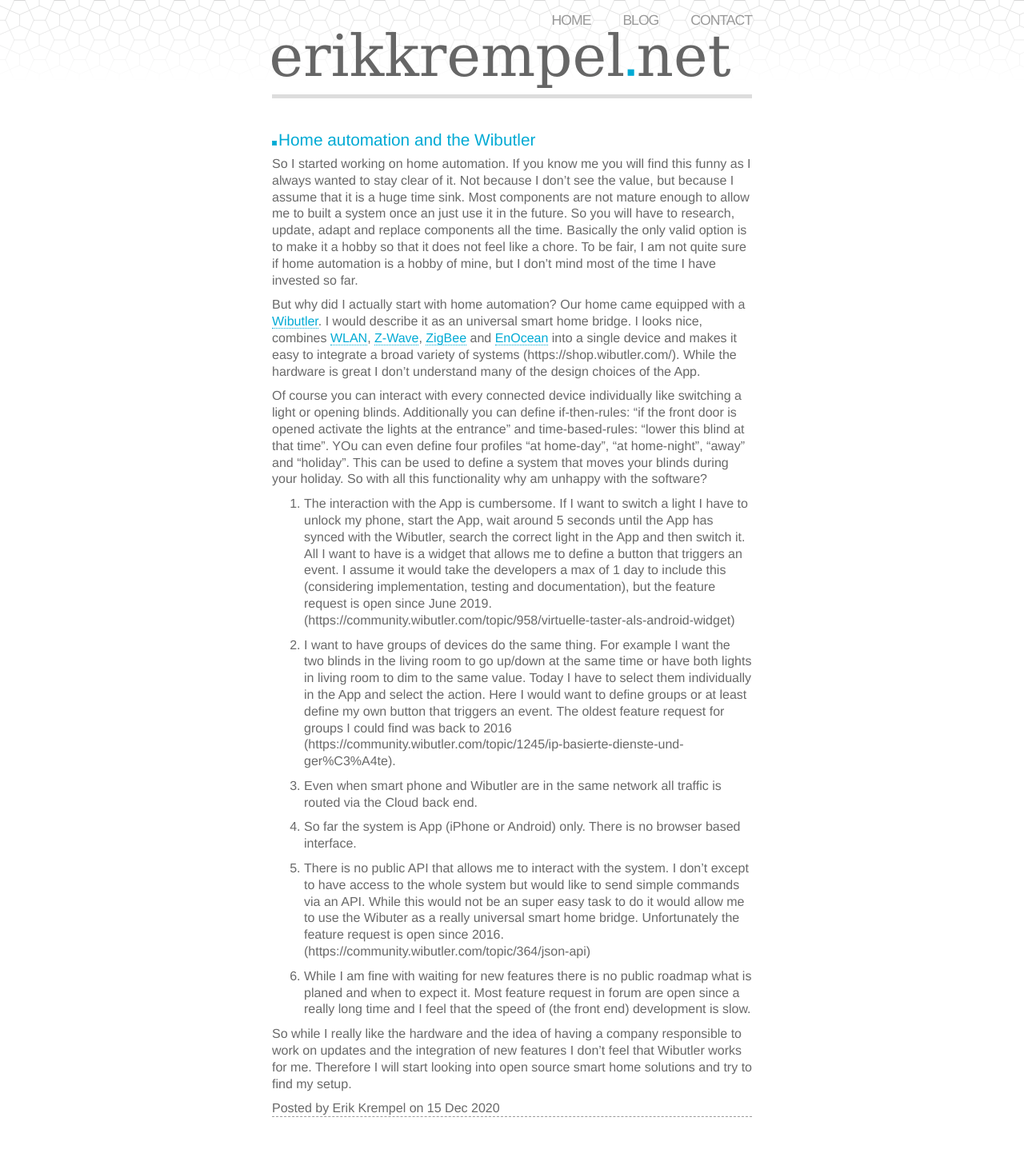
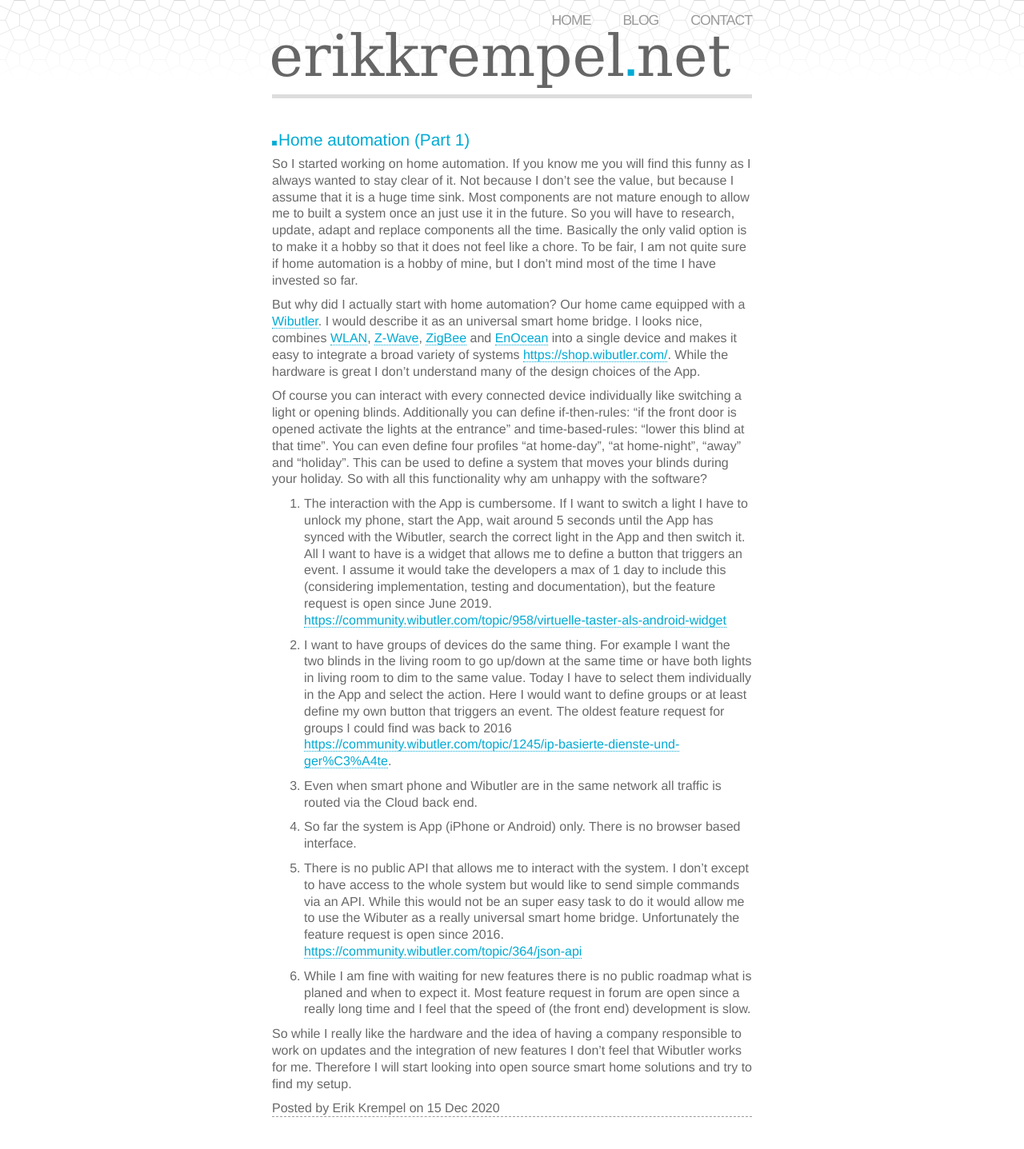
Before and after one commit to ekrempel/ekrempel.github.io, a Jekyll site: the page built from _posts/2020-12-15-homeAutomation.md, in a window 1280 px wide. Shown: the whole page at 80% size. Built offline with Jekyll 4.4.1, drawn with Linux system fonts in a browser that asks for light colours.

Commit message:
fixed some typos

```diff
--- a/_layouts/default.html
+++ b/_layouts/default.html
@@ -2,7 +2,7 @@
 <html xmlns="http://www.w3.org/1999/xhtml" xml:lang="en" lang="en">
 <head>
     <meta http-equiv="Content-Type" content="text/html; charset=utf-8" />
-    <meta name="description" content="erikkrempel.net is the private website from Erik Krempel" />
+    <meta name="description" content="erikkrempel.net is the private website of Erik Krempel" />
     <meta name="keywords" content="Erik Krempel" />
 
     <link rel="stylesheet" type="text/css" href="/css/styles.css" media="screen" title="style (screen)" />
--- a/_posts/2020-12-15-homeAutomation.md
+++ b/_posts/2020-12-15-homeAutomation.md
@@ -1,23 +1,23 @@
 ---
 layout: post
-title: Home automation and the Wibutler
+title: Home automation (Part 1)
 ---
 
 So I started working on home automation. If you know me you will find this funny as I always wanted to stay clear of it. Not because I don't see the value, but because I assume that it is a huge time sink. Most components are not mature enough to allow me to built a system once an just use it in the future. So you will have to research, update, adapt and replace components all the time. Basically the only valid option is to make it a hobby so that it does not feel like a chore. To be fair, I am not quite sure if home automation is a hobby of mine, but I don't mind most of the time I have invested so far.
 
-But why did I actually start with home automation? Our home came equipped with a [Wibutler](https://www2.wibutler.com/). I would describe it as an universal smart home bridge. I looks nice, combines [WLAN](https://en.wikipedia.org/wiki/Wireless_LAN), [Z-Wave](https://en.wikipedia.org/wiki/Z-Wave), [ZigBee](https://en.wikipedia.org/wiki/Zigbee) and [EnOcean](https://en.wikipedia.org/wiki/EnOcean) into a single device and makes it easy to integrate a broad variety of systems (https://shop.wibutler.com/). While the hardware is great I don't understand many of the design choices of the App.
+But why did I actually start with home automation? Our home came equipped with a [Wibutler](https://www2.wibutler.com/). I would describe it as an universal smart home bridge. I looks nice, combines [WLAN](https://en.wikipedia.org/wiki/Wireless_LAN), [Z-Wave](https://en.wikipedia.org/wiki/Z-Wave), [ZigBee](https://en.wikipedia.org/wiki/Zigbee) and [EnOcean](https://en.wikipedia.org/wiki/EnOcean) into a single device and makes it easy to integrate a broad variety of systems <https://shop.wibutler.com/>. While the hardware is great I don't understand many of the design choices of the App.
 
-Of course you can interact with every connected device individually like switching a light or opening blinds. Additionally you can define if-then-rules: "if the front door is opened activate the lights at the entrance" and time-based-rules: "lower this blind at that time". YOu can even define four profiles "at home-day", "at home-night", "away" and "holiday". This can be used to define a system that moves your blinds during your holiday. So with all this functionality why am unhappy with the software?
+Of course you can interact with every connected device individually like switching a light or opening blinds. Additionally you can define if-then-rules: "if the front door is opened activate the lights at the entrance" and time-based-rules: "lower this blind at that time". You can even define four profiles "at home-day", "at home-night", "away" and "holiday". This can be used to define a system that moves your blinds during your holiday. So with all this functionality why am unhappy with the software?
 
-1. The interaction with the App is cumbersome. If I want to switch a light I have to unlock my phone, start the App, wait around 5 seconds until the App has synced with the Wibutler, search the correct light in the App and then switch it. All I want to have is a widget that allows me to define a button that triggers an event. I assume it would take the developers a max of 1 day to include this (considering implementation, testing and documentation), but the feature request is open since June 2019. (https://community.wibutler.com/topic/958/virtuelle-taster-als-android-widget)
+1. The interaction with the App is cumbersome. If I want to switch a light I have to unlock my phone, start the App, wait around 5 seconds until the App has synced with the Wibutler, search the correct light in the App and then switch it. All I want to have is a widget that allows me to define a button that triggers an event. I assume it would take the developers a max of 1 day to include this (considering implementation, testing and documentation), but the feature request is open since June 2019. <https://community.wibutler.com/topic/958/virtuelle-taster-als-android-widget>
 
-2. I want to have groups of devices do the same thing. For example I want the two blinds in the living room to go up/down at the same time or have both lights in living room to dim to the same value. Today I have to select them individually in the App and select the action. Here I would want to define groups or at least define my own button that triggers an event. The oldest feature request for groups I could find was back to 2016 (https://community.wibutler.com/topic/1245/ip-basierte-dienste-und-ger%C3%A4te).
+2. I want to have groups of devices do the same thing. For example I want the two blinds in the living room to go up/down at the same time or have both lights in living room to dim to the same value. Today I have to select them individually in the App and select the action. Here I would want to define groups or at least define my own button that triggers an event. The oldest feature request for groups I could find was back to 2016 <https://community.wibutler.com/topic/1245/ip-basierte-dienste-und-ger%C3%A4te>.
 
 3. Even when smart phone and Wibutler are in the same network all traffic is routed via the Cloud back end.
 
 3. So far the system is App (iPhone or Android) only. There is no browser based interface.
 
-4. There is no public API that allows me to interact with the system. I don't except to have access to the whole system but would like to send simple commands via an API. While this would not be an super easy task to do it would allow me to use the Wibuter as a really universal smart home bridge. Unfortunately the feature request is open since 2016. (https://community.wibutler.com/topic/364/json-api)
+4. There is no public API that allows me to interact with the system. I don't except to have access to the whole system but would like to send simple commands via an API. While this would not be an super easy task to do it would allow me to use the Wibuter as a really universal smart home bridge. Unfortunately the feature request is open since 2016. <https://community.wibutler.com/topic/364/json-api>
 
 5. While I am fine with waiting for new features there is no public roadmap what is planed and when to expect it. Most feature request in forum are open since a really long time and I feel that the speed of (the front end) development is slow.
 
```
